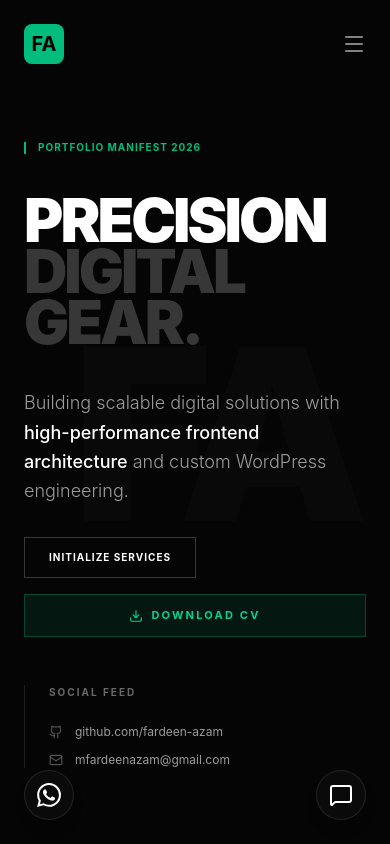
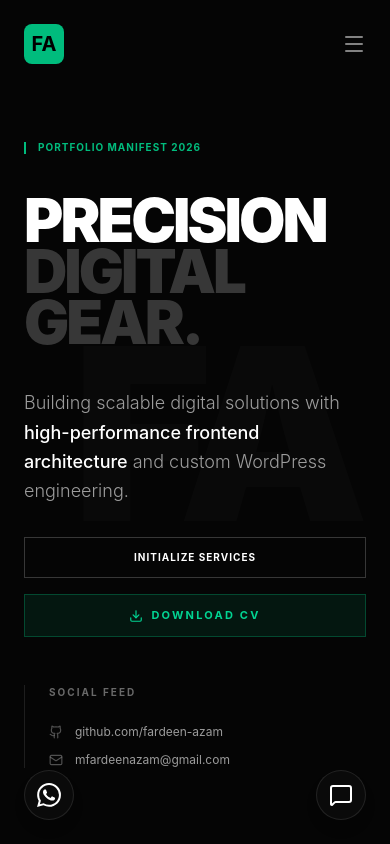
Before and after one commit to mfarden/mfardeen-azam, a React (Vite) app: page / in a window 390 px wide. Shown: the top 844 px of the page. Built offline with nearby package versions, Linux system fonts and the light colour scheme.

Commit message:
style change

```diff
--- a/src/components/Contact.tsx
+++ b/src/components/Contact.tsx
@@ -176,7 +176,7 @@ export function Contact() {
                   <textarea required name="message" value={formData.message} onChange={handleChange} rows={4} className="w-full bg-[#050505] border border-white/10 rounded-lg px-4 py-3 text-white focus:outline-none focus:ring-1 focus:ring-emerald-500 transition-all resize-none font-mono text-sm" placeholder="Tell me about your project..."></textarea>
                 </div>
 
-                <button type="submit" disabled={isSubmitting} className=" px-6 py-3 bg-white hover:bg-emerald-500 text-black font-bold uppercase text-[10px] tracking-widest border border-white hover:border-emerald-500 transition-all disabled:opacity-70 disabled:cursor-not-allowed">
+                <button type="submit" disabled={isSubmitting} className=" inline-flex items-center justify-center px-6 py-3 border border-emerald-500/30 bg-emerald-500/10 text-emerald-400 font-bold uppercase text-[11px] tracking-[0.2em] hover:bg-emerald-500/20 hover:border-emerald-500/50 transition-all w-full sm:w-auto gap-2 disabled:cursor-not-allowed">
                   {isSubmitting ? 'Sending...' : 'Start Your Project'}
                 </button>
              </form>
--- a/src/components/Hero.tsx
+++ b/src/components/Hero.tsx
@@ -32,7 +32,7 @@ export function Hero() {
 
           <div className="flex flex-col lg:flex-row items-start lg:items-end justify-between gap-12 w-full">
             <div className="flex flex-wrap items-center gap-4 w-full lg:w-auto">
-              <a href="#services" className="px-6 py-3 border border-white/20 text-white font-bold uppercase text-[10px]   hover:text-emerald-500 tracking-widest hover:border-emerald-500 transition-all">
+              <a href="#services" className="px-6 py-3 border border-white/20 text-white font-bold uppercase text-[10px]   hover:text-emerald-500 tracking-widest hover:border-emerald-500 transition-all w-full sm:w-auto text-center">
                 INITIALIZE SERVICES
               </a>
 
```
